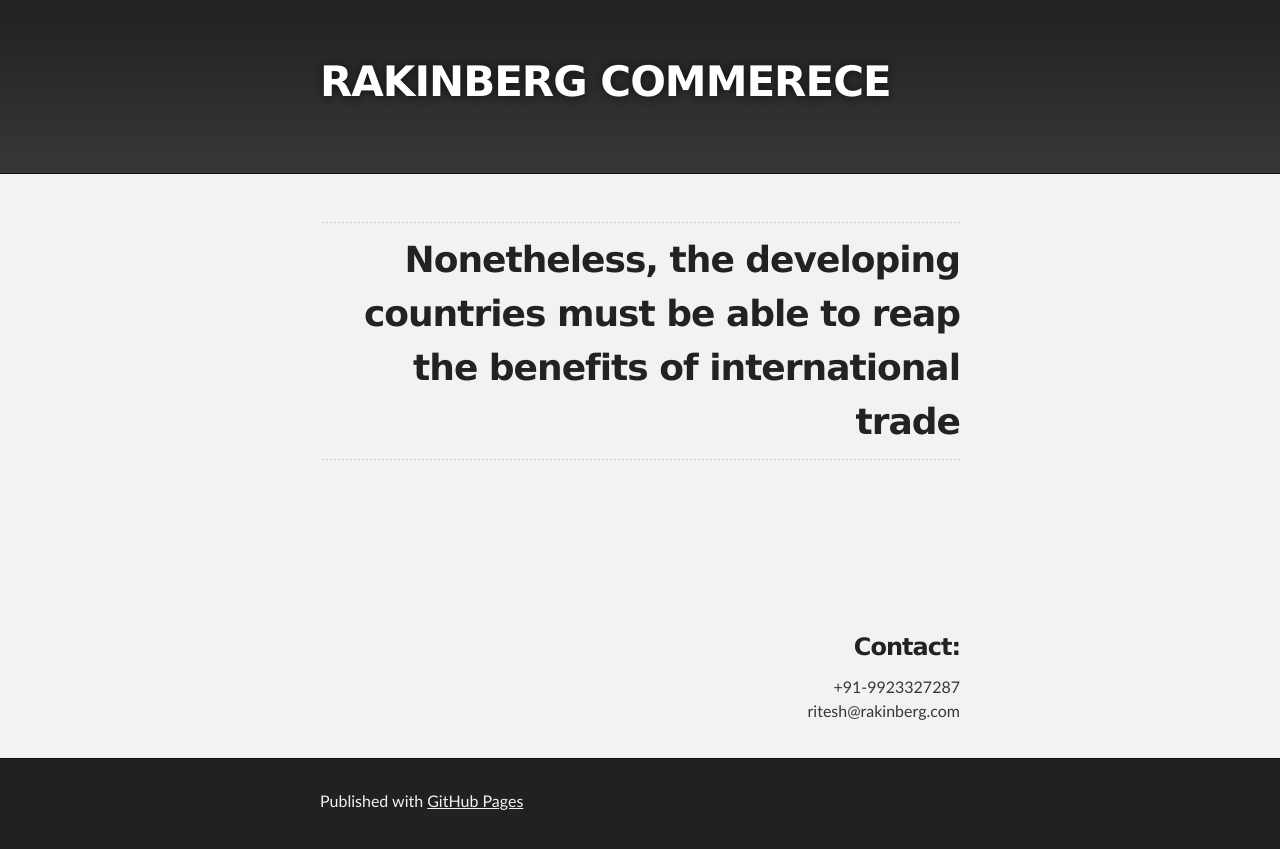
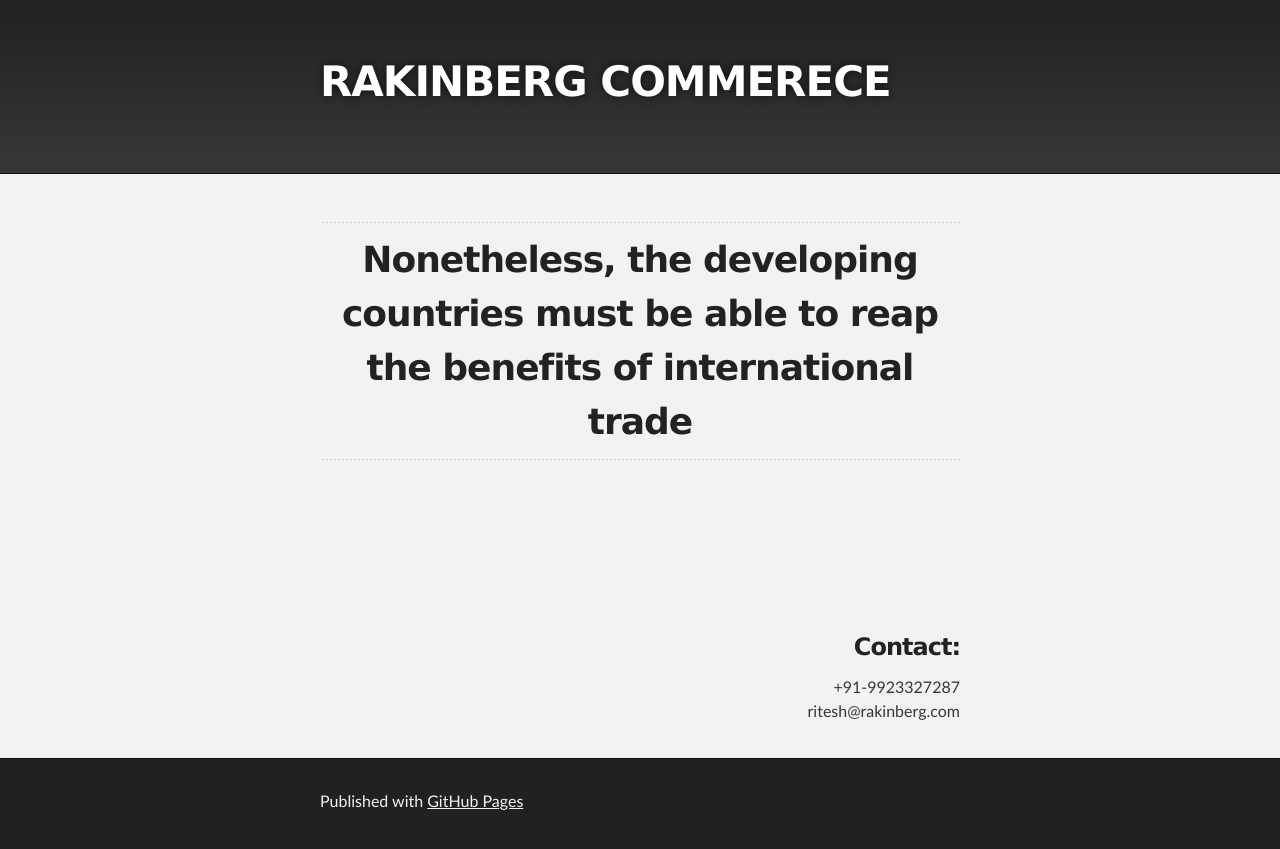
Before and after one commit to rakinberg/rakinberg.github.io, a Jekyll site: the page built from index.md, in a window 1280 px wide. Shown: the top 849 px of the page. Built offline with Jekyll 4.4.1, drawn with Linux system fonts in a browser that asks for light colours; our own code applies the rules of GitHub Pages for plain Markdown files; the repository's description, which GitHub fills in, is left out.

Commit message:
Update index.md

```diff
--- a/index.md
+++ b/index.md
@@ -1,6 +1,6 @@
 <hr>
 
-<h1 id="demo" style="text-align:right;"> Nonetheless, the developing countries must be able to reap the benefits of international trade</h1>
+<h1 id="demo" style="text-align:center;"> Nonetheless, the developing countries must be able to reap the benefits of international trade</h1>
 
 <hr>
 
```
